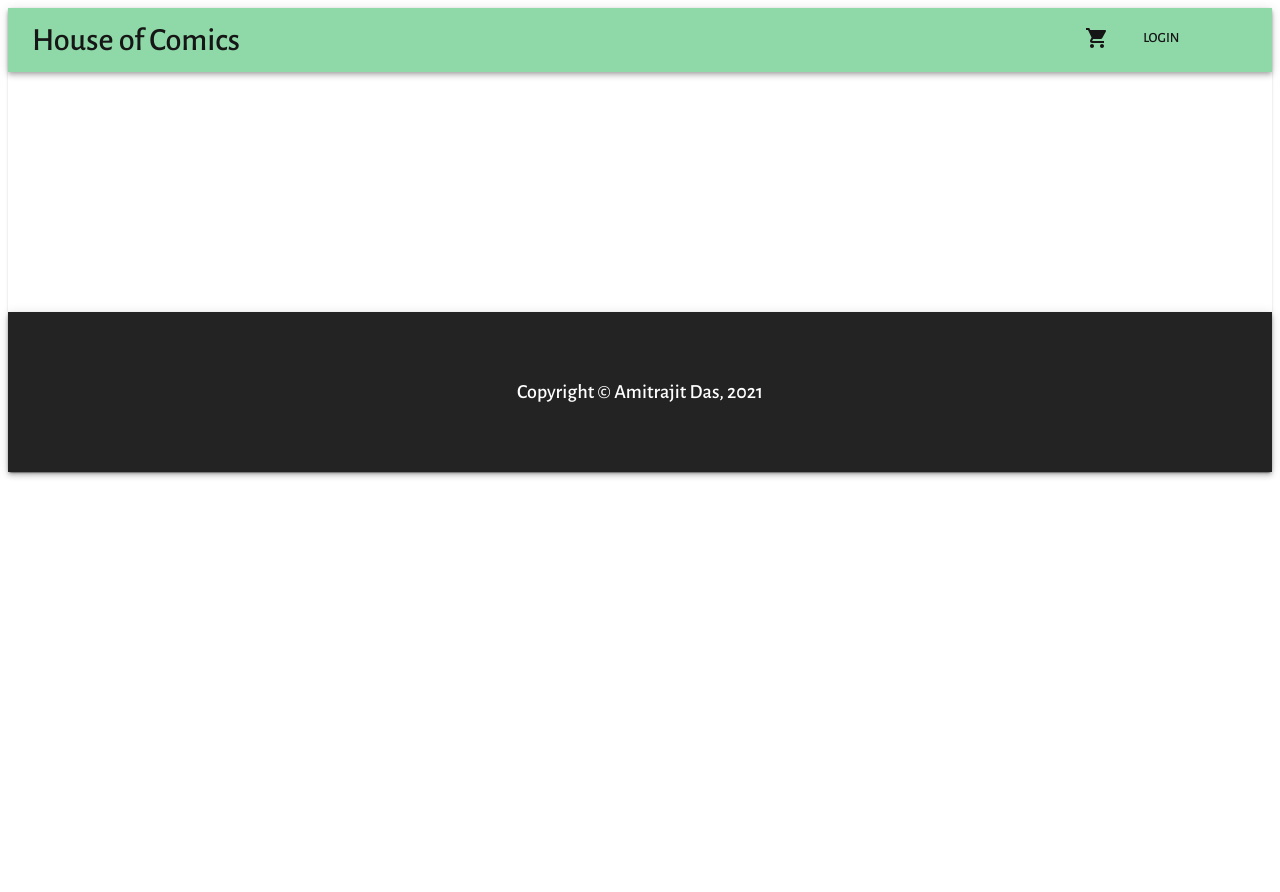
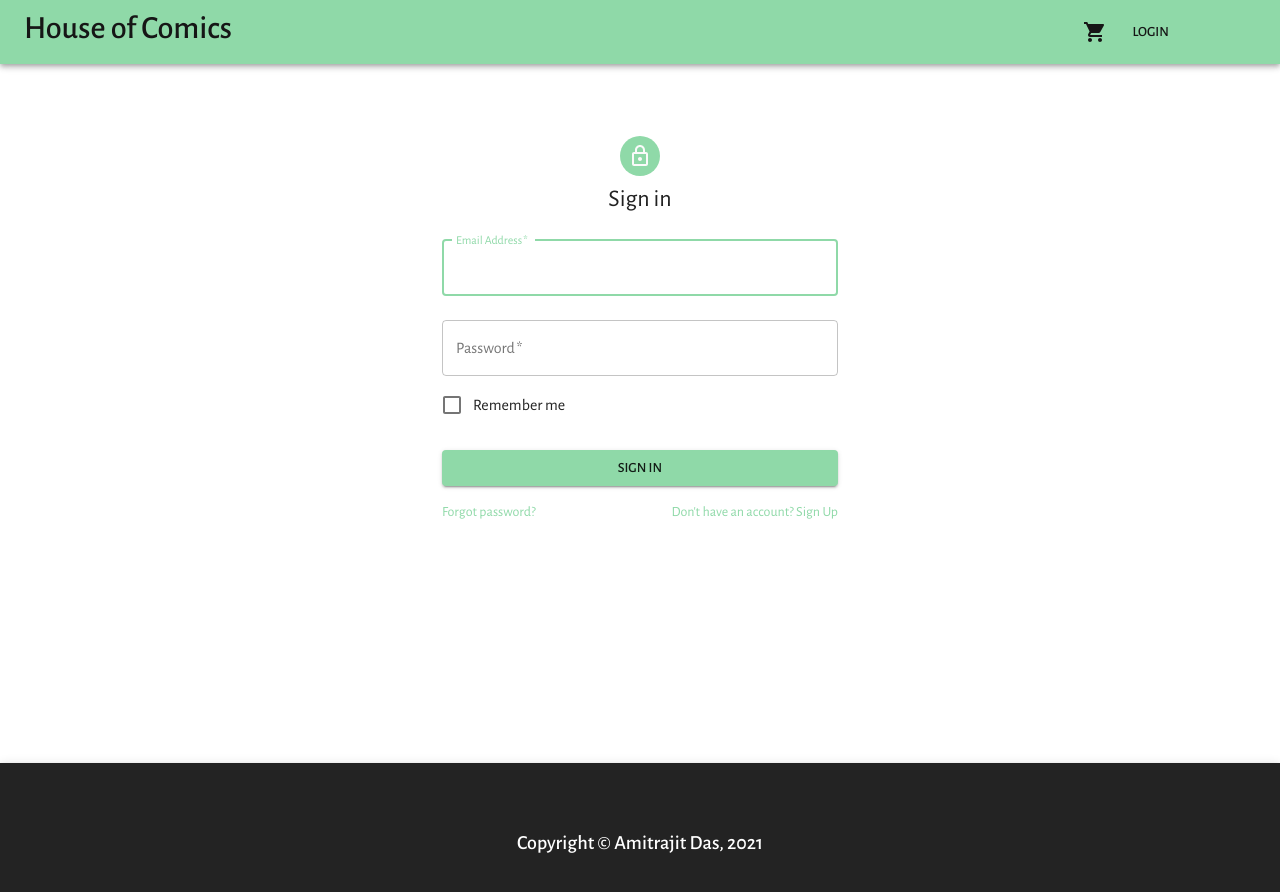
Before and after one commit to AmitrajitDas/House-of-Comics, a React (Create React App) app in the folder client/: page /login in a window 1280 px wide. Shown: the top 892 px of the page. Before the commit the page ends 800 px from the top, so only its background shows below. Built offline with nearby package versions, Linux system fonts and the light colour scheme.

Commit message:
rendering login screen

```diff
--- a/client/src/App.js
+++ b/client/src/App.js
@@ -9,7 +9,7 @@ import Footer from './components/footer/Footer'
 import HomeScreen from './screens/homescreen/HomeScreen'
 import ProductScreen from './screens/productscreen/ProductScreen'
 import CartScreen from './screens/cartscreen/CartScreen'
-
+import LoginScreen from './screens/loginscreen/LoginScreen'
 
 const App = () => {
 
@@ -36,8 +36,9 @@ const App = () => {
         <Container>
           <Switch>
             <Route path='/' exact component={HomeScreen} />
-            <Route path='/product/:id'  component={ProductScreen} />
-            <Route path='/cart/:id?'  component={CartScreen} />
+            <Route path='/product/:id' component={ProductScreen} />
+            <Route path='/cart/:id?' component={CartScreen} />
+            <Route path='/login' component={LoginScreen} />
           </Switch>
         </Container>
         <Footer />
--- a/client/src/components/header/Navbar.js
+++ b/client/src/components/header/Navbar.js
@@ -6,7 +6,6 @@ import { Link } from 'react-router-dom';
 import { AppBar, Toolbar, Button, Typography, IconButton, Grid } from '@material-ui/core'
 
 //mui icons
-import MenuIcon from '@material-ui/icons/Menu'
 import ShoppingCartIcon from '@material-ui/icons/ShoppingCart';
 
 import { useStyles } from './styles'
@@ -29,11 +28,11 @@ const Navbar = () => {
         </Grid>
         <Grid item sm={5} md={3} lg={2}>
           <Link to='/cart/id?' style={{ textDecoration:'none'}}>
-            <Button style={{ color: '#161616'}}>
+            <IconButton style={{ color: '#161616'}}>
               <ShoppingCartIcon />
-            </Button>
+            </IconButton>
           </Link>
-          <Link to='/#' style={{ textDecoration:'none'}}>
+          <Link to='/login' style={{ textDecoration:'none'}}>
             <Button style={{ color: '#161616'}}>Login</Button>
           </Link>
         </Grid>
--- /dev/null
+++ b/client/src/screens/loginscreen/LoginScreen.js
@@ -0,0 +1,106 @@
+import { useState, useEffect } from 'react'
+import { useDispatch, useSelector } from 'react-redux'
+import { Avatar, Button, CssBaseline, TextField, FormControlLabel, Link, Checkbox, Grid, Typography, Container } from '@material-ui/core'
+import LockOutlinedIcon from '@material-ui/icons/LockOutlined'
+
+import Loader from '../../components/loader/Loader'
+import AlertBox from '../../components/alert/Alert'
+import { userLoginAction } from '../../redux/actions/authAction'
+import { useStyles } from './styles';
+
+const LoginScreen = ({ location, history }) => {
+
+    const classes = useStyles()
+    const dispatch = useDispatch()
+
+    const [email, setEmail] = useState('')
+    const [password, setPassword] = useState('')
+
+    const { loading, userData, error } = useSelector(state => state.userLogin)
+
+    const redirect = location.search ? location.search.split('=')[1] : '/'
+
+    useEffect(() => {
+
+        if(userData) {
+            history.push(redirect)
+        }
+
+    }, [userData, history, redirect])
+
+    const submitHandler = (e) => {
+        e.preventDefault()
+        dispatch(userLoginAction(email, password))
+    }
+
+  return (
+    <Container component="main" maxWidth="xs">
+      <CssBaseline />
+      <div className={classes.paper}>
+        <Avatar className={classes.avatar}>
+          <LockOutlinedIcon />
+        </Avatar>
+        <Typography component="h1" variant="h5">
+          Sign in
+        </Typography>
+        { error && <AlertBox alert='Invalid email or password' /> }
+        { loading && <Loader /> }
+        <form className={classes.form} noValidate onSubmit={submitHandler}>
+          <TextField
+            variant="outlined"
+            margin="normal"
+            required
+            fullWidth
+            id="email"
+            label="Email Address"
+            name="email"
+            value={email}
+            onChange={(e) => setEmail(e.target.value)}
+            autoComplete="email"
+            autoFocus
+          />
+          <TextField
+            variant="outlined"
+            margin="normal"
+            required
+            fullWidth
+            name="password"
+            label="Password"
+            type="password"
+            id="password"
+            value={password}
+            onChange={(e) => setPassword(e.target.value)}
+            autoComplete="current-password"
+          />
+          <FormControlLabel
+            control={<Checkbox value="remember" color="primary" />}
+            label="Remember me"
+          />
+          <Button
+            type="submit"
+            fullWidth
+            variant="contained"
+            color="primary"
+            className={classes.submit}
+          >
+            Sign In
+          </Button>
+          <Grid container>
+            <Grid item xs>
+              <Link href="#" variant="body2">
+                Forgot password?
+              </Link>
+            </Grid>
+            <Grid item>
+              <Link href={ redirect ? `/register?redirect=${redirect}` : '/redirect'} variant="body2">
+                {"Don't have an account? Sign Up"}
+              </Link>
+            </Grid>
+          </Grid>
+        </form>
+      </div>
+    </Container>
+  );
+}
+
+export default LoginScreen
--- /dev/null
+++ b/client/src/screens/loginscreen/styles.js
@@ -0,0 +1,28 @@
+import { makeStyles } from '@material-ui/core/styles';
+
+export const useStyles = makeStyles((theme) => ({
+
+    wrapper: {
+        marginTop: '2rem',
+        padding: '2rem',
+    },
+
+    paper: {
+        marginTop: theme.spacing(8),
+        display: 'flex',
+        flexDirection: 'column',
+        alignItems: 'center',
+    },
+    avatar: {
+        margin: theme.spacing(1),
+        backgroundColor: theme.palette.primary.main,
+    },
+    form: {
+        width: '100%',
+        marginTop: theme.spacing(1),
+    },
+    submit: {
+        margin: theme.spacing(3, 0, 2),
+    },
+
+}));
```
Also changed, not shown: client/src/assets/shieldLogin.jpg (added).
